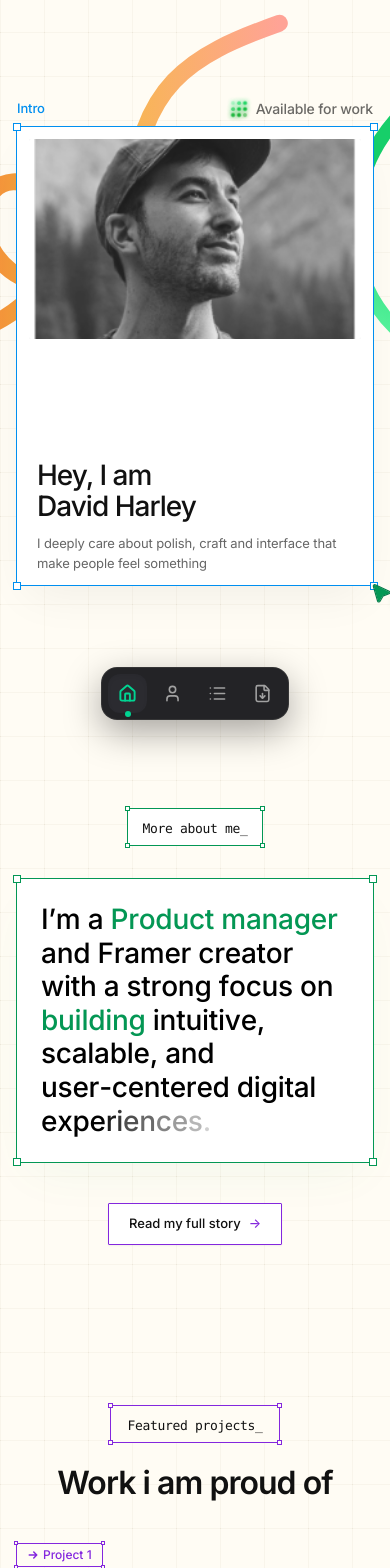
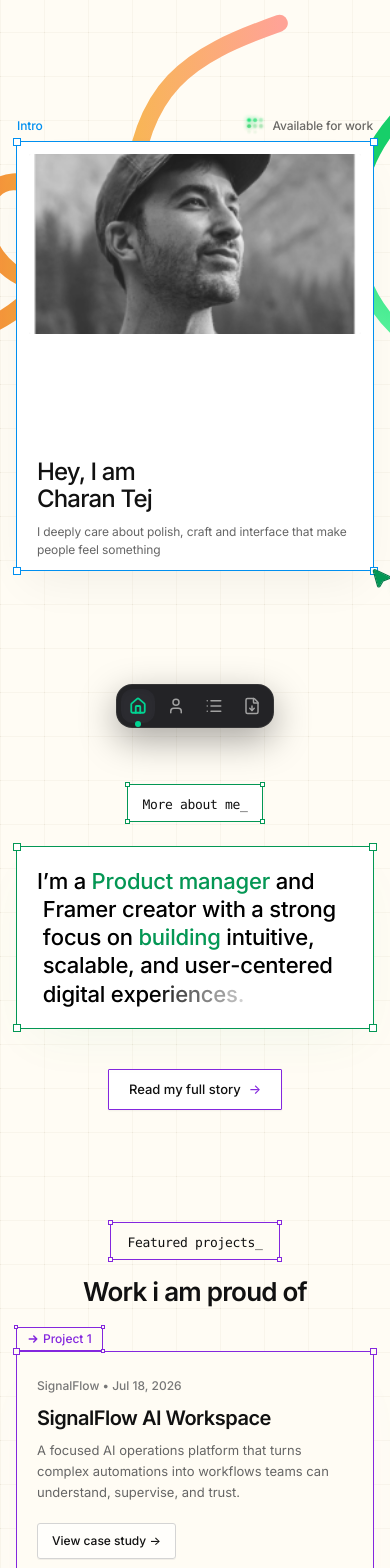
Before and after one commit to Charantej111/charan-portfolio, a React (Vite) app: page / in a window 390 px wide. Shown: the part 100-1668 px from the top of the page. Built offline with nearby package versions, Linux system fonts and the light colour scheme; a web font is replaced by a local one.

Commit message:
style: optimize spacing, typography, and responsive layouts across all mobile viewports

```diff
--- a/src/components/AboutHeroSection.jsx
+++ b/src/components/AboutHeroSection.jsx
@@ -77,7 +77,7 @@ export default function AboutHeroSection() {
 
         {/* Left Column: Interactive 3-Card Stack with Time-delay & Click-to-send-back */}
         <div
-          className="relative w-[280px] sm:w-[340px] h-[380px] sm:h-[440px] flex items-center justify-center cursor-pointer shrink-0"
+          className="relative w-[260px] xs:w-[280px] sm:w-[340px] h-[340px] xs:h-[380px] sm:h-[440px] flex items-center justify-center cursor-pointer shrink-0"
           onClick={sendToBack}
           title="Click to cycle next photo"
         >
@@ -200,7 +200,7 @@ export default function AboutHeroSection() {
               damping: 22,
               mass: 0.95,
             }}
-            className="relative w-full rounded-[2px] border-[1.5px] bg-white/90 backdrop-blur-sm p-6 sm:p-10 md:p-12 transition-colors"
+            className="relative w-full rounded-[2px] border-[1.5px] bg-white/90 backdrop-blur-sm p-5 sm:p-10 md:p-12 transition-colors"
           >
             {/* 4 Framer Canvas Corner Anchors */}
             <div className="absolute -top-[4.5px] -left-[4.5px] w-[8px] h-[8px] bg-white border-[1.5px] border-[#008ff0] pointer-events-none" />
@@ -230,13 +230,13 @@ export default function AboutHeroSection() {
             />
 
             {/* Content Heading */}
-            <h1 className="text-[28px] sm:text-[38px] md:text-[44px] font-semibold text-[#111111] leading-[1.14] tracking-[-0.03em] relative z-10">
+            <h1 className="text-[24px] xs:text-[28px] sm:text-[38px] md:text-[44px] font-semibold text-[#111111] leading-[1.15] tracking-[-0.03em] relative z-10">
               I build the parts of a product that people never think about.
             </h1>
 
             {/* Content Body */}
-            <p className="mt-4 sm:mt-6 text-[14px] sm:text-[16px] text-neutral-600 leading-[1.6] relative z-10">
-              I’m David, a Product manager and Framer creator. Six years of research, interaction models and design systems - then building them for real.
+            <p className="mt-3 sm:mt-6 text-[13px] sm:text-[16px] text-neutral-600 leading-[1.6] relative z-10">
+              I’m Charan Tej, a Product manager and Framer creator. Six years of research, interaction models and design systems - then building them for real.
             </p>
 
             {/* Interactive "Auto-fit Content" Canvas Cursor (100% Transparent, No Box Container) */}
--- a/src/components/AboutSection.jsx
+++ b/src/components/AboutSection.jsx
@@ -5,10 +5,10 @@ import SmoothRevealText from './SmoothRevealText';
 
 export default function AboutSection({ onReadStory }) {
   return (
-    <section className="relative w-full py-20 sm:py-28 px-4 sm:px-6 flex flex-col items-center justify-center select-none z-10">
+    <section className="relative w-full py-14 sm:py-20 md:py-28 px-4 sm:px-6 flex flex-col items-center justify-center select-none z-10">
 
       {/* Top Section Tag: "More about me_" with 4 corner anchor dots and solid green border */}
-      <div className="mb-8 sm:mb-10 flex items-center justify-center">
+      <div className="mb-6 sm:mb-10 flex items-center justify-center">
         <div className="relative px-3.5 py-1.5 rounded-[1px] border-[1.3px] border-[#039754] bg-white">
           {/* Tag corner handles */}
           <div className="absolute -top-[3px] -left-[3px] w-[5px] h-[5px] bg-white border-[1px] border-[#039754] pointer-events-none" />
@@ -22,7 +22,7 @@ export default function AboutSection({ onReadStory }) {
       </div>
 
       {/* Main Focus Card Frame: max-w-[700px], border: 1.2px solid #039754 */}
-      <div className="relative w-full max-w-[700px] bg-white rounded-[1px] border-[1.2px] border-[#039754] p-6 sm:p-12 md:p-[60px] shadow-[0_20px_50px_-15px_rgba(3,151,84,0.06)] overflow-visible">
+      <div className="relative w-full max-w-[700px] bg-white rounded-[1px] border-[1.2px] border-[#039754] p-5 sm:p-10 md:p-[60px] shadow-[0_20px_50px_-15px_rgba(3,151,84,0.06)] overflow-visible">
 
         {/* 4 Corner Anchor Handles (exact Framer 9x9 #039754 border) */}
         <div className="absolute -top-[4px] -left-[4px] w-[8px] sm:w-[9px] h-[8px] sm:h-[9px] bg-white border-[1.3px] border-[#039754] z-20 pointer-events-none" />
--- a/src/components/AvailableForWorkBadge.jsx
+++ b/src/components/AvailableForWorkBadge.jsx
@@ -42,7 +42,7 @@ export default function AvailableForWorkBadge() {
       `}</style>
 
       {/* Available for work text (order 1 in desktop/final state) */}
-      <span className="order-2 text-[14px] font-medium text-[#060606]/60 tracking-[-0.01em] whitespace-nowrap leading-[1.4em]">
+      <span className="order-2 text-[12px] sm:text-[14px] font-medium text-[#060606]/60 tracking-[-0.01em] whitespace-nowrap leading-[1.4em]">
         Available for work
       </span>
 
--- a/src/components/BottomDock.jsx
+++ b/src/components/BottomDock.jsx
@@ -45,12 +45,12 @@ export default function BottomDock({ currentView = 'home', onNavigate }) {
 
   return (
     <motion.nav
-      className="fixed bottom-6 left-1/2 -translate-x-1/2 z-50 select-none"
+      className="fixed bottom-4 sm:bottom-6 left-1/2 -translate-x-1/2 z-50 select-none"
       initial={{ opacity: 0, y: 30 }}
       animate={{ opacity: 1, y: 0 }}
       transition={{ duration: 0.7, ease: [0.16, 1, 0.3, 1], delay: 0.6 }}
     >
-      <div className="bg-[#18181B]/95 backdrop-blur-xl border border-neutral-700/60 rounded-2xl p-1.5 flex items-center gap-1.5 shadow-[0_12px_36px_rgba(0,0,0,0.35)]">
+      <div className="bg-[#18181B]/95 backdrop-blur-xl border border-neutral-700/60 rounded-2xl p-1 sm:p-1.5 flex items-center gap-1 sm:gap-1.5 shadow-[0_12px_36px_rgba(0,0,0,0.35)]">
         {navItems.map((item) => {
           const Icon = item.icon;
           const isActive = currentView === item.id;
@@ -62,13 +62,13 @@ export default function BottomDock({ currentView = 'home', onNavigate }) {
               whileHover={{ scale: 1.08 }}
               whileTap={{ scale: 0.94 }}
               title={item.label}
-              className={`relative p-2.5 rounded-xl transition-colors duration-200 cursor-pointer ${
+              className={`relative p-2 sm:p-2.5 rounded-xl transition-colors duration-200 cursor-pointer ${
                 isActive
                   ? 'bg-[#2B2B30] text-emerald-400 shadow-inner'
                   : 'text-neutral-400 hover:text-white hover:bg-neutral-800/50'
               }`}
             >
-              <Icon size={19} strokeWidth={isActive ? 2.4 : 2} />
+              <Icon size={18} strokeWidth={isActive ? 2.4 : 2} className="sm:w-[19px] sm:h-[19px]" />
 
               {/* Active Dot Indicator */}
               {isActive && (
--- a/src/components/CareerCheckpointsSection.jsx
+++ b/src/components/CareerCheckpointsSection.jsx
@@ -64,10 +64,10 @@ const CHECKPOINTS = [
 
 export default function CareerCheckpointsSection() {
   return (
-    <section className="relative w-full py-20 sm:py-28 px-4 sm:px-6 flex flex-col items-center select-none z-10">
+    <section className="relative w-full py-14 sm:py-20 md:py-28 px-4 sm:px-6 flex flex-col items-center select-none z-10">
 
       {/* Top Tag: "Career checkpoints_" with Green Border */}
-      <div className="flex flex-col items-center gap-4 mb-14 sm:mb-20 z-10">
+      <div className="flex flex-col items-center gap-3 sm:gap-4 mb-10 sm:mb-14 md:mb-20 z-10">
         <div className="relative px-4 py-1.5 rounded-[2px] border-[1.3px] border-[#039855] bg-[#FFFCF4]">
           <div className="absolute -top-[3px] -left-[3px] w-[5px] h-[5px] bg-[#FFFCF4] border-[1.2px] border-[#039855] pointer-events-none" />
           <div className="absolute -top-[3px] -right-[3px] w-[5px] h-[5px] bg-[#FFFCF4] border-[1.2px] border-[#039855] pointer-events-none" />
@@ -79,7 +79,7 @@ export default function CareerCheckpointsSection() {
           </span>
         </div>
 
-        <h2 className="text-[30px] sm:text-[44px] font-semibold text-[#111111] tracking-[-0.03em] text-center">
+        <h2 className="text-[24px] sm:text-[38px] md:text-[44px] font-semibold text-[#111111] tracking-[-0.03em] text-center">
           A journey shaped by great teams.
         </h2>
       </div>
@@ -93,7 +93,7 @@ export default function CareerCheckpointsSection() {
         </div>
 
         {/* Timeline Items */}
-        <div className="relative w-full flex flex-col lg:flex-row items-center justify-between gap-12 lg:gap-8 z-10">
+        <div className="relative w-full flex flex-col lg:flex-row items-center justify-between gap-8 lg:gap-8 z-10">
           {CHECKPOINTS.map((item, index) => (
             <div key={item.id} className="relative flex flex-col items-center w-full max-w-[360px] lg:max-w-none lg:w-[330px]">
 
--- a/src/components/HeroCard.jsx
+++ b/src/components/HeroCard.jsx
@@ -57,7 +57,7 @@ export default function HeroCard() {
   const isContentRevealed = stage >= 2;
 
   return (
-    <div className="relative mx-auto w-full max-w-[650px] min-h-[460px] sm:min-h-[400px] select-none flex items-center justify-center">
+    <div className="relative mx-auto w-full max-w-[650px] min-h-[430px] sm:min-h-[400px] select-none flex items-center justify-center">
 
       {/* ================= CORNER DECOR STICKERS ================= */}
       <motion.div
@@ -107,19 +107,19 @@ export default function HeroCard() {
       >
         {/* --- Top Selection Labels --- */}
         <motion.div
-          className="absolute -top-[28px] left-0 flex items-center select-none pointer-events-none"
+          className="absolute -top-[25px] sm:-top-[28px] left-0 flex items-center select-none pointer-events-none"
           initial={{ opacity: 0, y: 3 }}
           animate={{ opacity: isContentRevealed ? 1 : 0, y: isContentRevealed ? 0 : 3 }}
           transition={{ duration: 0.35 }}
         >
-          <span className="text-[13px] sm:text-[14px] font-medium text-[#008FF0] tracking-[-0.01em]">
+          <span className="text-[12px] sm:text-[14px] font-medium text-[#008FF0] tracking-[-0.01em]">
             Intro
           </span>
         </motion.div>
 
         {/* "Available for work" badge at top-right */}
         <motion.div
-          className="absolute -top-[28px] right-0 flex items-center select-none pointer-events-none"
+          className="absolute -top-[25px] sm:-top-[28px] right-0 flex items-center select-none pointer-events-none"
           initial={{ opacity: 0, y: 3 }}
           animate={{ opacity: isContentRevealed ? 1 : 0, y: isContentRevealed ? 0 : 3 }}
           transition={{ duration: 0.35 }}
@@ -150,10 +150,10 @@ export default function HeroCard() {
           }`}
         >
           {/* Left Column: Image Container */}
-          <div className="w-full sm:w-[45%] h-[200px] sm:h-[calc(100%-8px)] overflow-hidden rounded-[2px] bg-neutral-200 shrink-0">
+          <div className="w-full sm:w-[45%] h-[180px] xs:h-[190px] sm:h-[calc(100%-8px)] overflow-hidden rounded-[2px] bg-neutral-200 shrink-0">
             <img
               src={DAVID_SUMMER_PHOTO}
-              alt="David Harley Portrait"
+              alt="Charan Tej Portrait"
               className="w-full h-full object-cover grayscale contrast-[1.05] brightness-[0.98] transition-transform duration-500 hover:scale-[1.02]"
               style={{ objectPosition: '49.2% 38.4%' }}
               loading="eager"
@@ -161,16 +161,16 @@ export default function HeroCard() {
           </div>
 
           {/* Right Column: Heading + Description */}
-          <div className="w-full sm:w-[48%] flex flex-col justify-center gap-3 text-left px-2 sm:px-4">
+          <div className="w-full sm:w-[48%] flex flex-col justify-center gap-2.5 sm:gap-3 text-left px-2 sm:px-4">
             {/* Heading */}
-            <h1 className="text-[#111111] font-medium text-[28px] sm:text-[34px] md:text-[40px] leading-[1.1] tracking-[-0.035em]">
+            <h1 className="text-[#111111] font-medium text-[24px] xs:text-[28px] sm:text-[34px] md:text-[40px] leading-[1.12] tracking-[-0.035em]">
               Hey, I am
               <br />
-              David Harley
+              Charan Tej
             </h1>
 
             {/* Subcopy */}
-            <p className="text-[#666666] text-[13px] sm:text-[14px] md:text-[15px] leading-[1.5] font-normal tracking-[-0.01em]">
+            <p className="text-[#666666] text-[12px] sm:text-[14px] md:text-[15px] leading-[1.45] sm:leading-[1.5] font-normal tracking-[-0.01em]">
               I deeply care about polish, craft and interface that make people feel something
             </p>
           </div>
--- a/src/components/ProjectsSection.jsx
+++ b/src/components/ProjectsSection.jsx
@@ -71,7 +71,7 @@ export default function ProjectsSection({
   };
 
   return (
-    <section id="projects" className="relative w-full py-20 sm:py-28 px-4 sm:px-6 flex flex-col items-center select-none z-10">
+    <section id="projects" className="relative w-full py-14 sm:py-20 md:py-28 px-4 sm:px-6 flex flex-col items-center select-none z-10">
 
       {/* Background Animated Fluid Ribbons */}
       <div className="absolute inset-0 pointer-events-none overflow-hidden z-0">
@@ -85,7 +85,7 @@ export default function ProjectsSection({
       </div>
 
       {/* Top Header Tag */}
-      <div className="flex flex-col items-center gap-4 mb-16 sm:mb-20 z-10 text-center">
+      <div className="flex flex-col items-center gap-3 sm:gap-4 mb-10 sm:mb-16 md:mb-20 z-10 text-center">
         <div className="relative px-4 py-1.5 rounded-[2px] border-[1.3px] border-[#8427DE] bg-[#FFFCF4]">
           {/* Corner handle dots */}
           <div className="absolute -top-[3px] -left-[3px] w-[5px] h-[5px] bg-[#FFFCF4] border-[1.2px] border-[#8427DE] pointer-events-none" />
@@ -99,18 +99,18 @@ export default function ProjectsSection({
         </div>
 
         {/* Section Heading */}
-        <h2 className="text-[32px] sm:text-[44px] font-semibold text-[#111111] tracking-[-0.03em]">
+        <h2 className="text-[26px] sm:text-[38px] md:text-[44px] font-semibold text-[#111111] tracking-[-0.03em]">
           {title}
         </h2>
       </div>
 
       {/* Projects List */}
-      <div className="w-full max-w-[1000px] flex flex-col gap-16 sm:gap-20 z-10">
+      <div className="w-full max-w-[1000px] flex flex-col gap-12 sm:gap-16 md:gap-20 z-10">
         {displayedProjects.map((project) => (
           <div key={project.id} className="relative w-full">
 
             {/* Top-Left Tag: "Project X" with Purple Border, Corner Handles & Arrow */}
-            <div className="absolute -top-7 left-0 z-20">
+            <div className="absolute -top-6 sm:-top-7 left-0 z-20">
               <div className="relative inline-flex items-center gap-1 px-2.5 py-0.5 rounded-[2px] border-[1.2px] border-[#8427DE] bg-[#FFFCF4] text-[12px] font-medium text-[#8427DE]">
                 <div className="absolute -top-[3px] -left-[3px] w-[4px] h-[4px] bg-[#FFFCF4] border-[1px] border-[#8427DE] pointer-events-none" />
                 <div className="absolute -top-[3px] -right-[3px] w-[4px] h-[4px] bg-[#FFFCF4] border-[1px] border-[#8427DE] pointer-events-none" />
@@ -125,7 +125,7 @@ export default function ProjectsSection({
             </div>
 
             {/* Project Card Frame (Purple border #8427DE matching Framer) */}
-            <div className="relative w-full rounded-[2px] border-[1.3px] border-[#8427DE] bg-[#FFFCF4] p-6 sm:p-10 md:p-12 shadow-[0_20px_50px_-20px_rgba(132,39,222,0.05)] flex flex-col md:flex-row items-center gap-8 md:gap-10 justify-between">
+            <div className="relative w-full rounded-[2px] border-[1.3px] border-[#8427DE] bg-[#FFFCF4] p-5 sm:p-8 md:p-12 shadow-[0_20px_50px_-20px_rgba(132,39,222,0.05)] flex flex-col md:flex-row items-center gap-6 sm:gap-8 md:gap-10 justify-between">
 
               {/* 4 Corner Anchor Handles (Framer Canvas Selection Handles) */}
               <div className="absolute -top-[4px] -left-[4px] w-[7px] h-[7px] bg-[#FFFCF4] border-[1.3px] border-[#8427DE] z-20 pointer-events-none" />
@@ -136,27 +136,27 @@ export default function ProjectsSection({
               {/* Left Column: Details & CTA */}
               <div className="flex-1 flex flex-col justify-between text-left h-full w-full">
                 <div>
-                  <span className="text-[13px] font-medium text-[#777777]">
+                  <span className="text-[12px] sm:text-[13px] font-medium text-[#777777]">
                     {project.subtitle}
                   </span>
 
-                  <h3 className="mt-3 sm:mt-4 text-[24px] sm:text-[32px] font-semibold text-[#111111] leading-[1.2] tracking-[-0.025em]">
+                  <h3 className="mt-2.5 sm:mt-4 text-[20px] sm:text-[28px] md:text-[32px] font-semibold text-[#111111] leading-[1.2] tracking-[-0.025em]">
                     {project.title}
                   </h3>
 
-                  <p className="mt-3 sm:mt-4 text-[14px] sm:text-[15px] text-[#666666] leading-[1.6] max-w-[420px]">
+                  <p className="mt-2.5 sm:mt-4 text-[13px] sm:text-[15px] text-[#666666] leading-[1.6] max-w-[420px]">
                     {project.description}
                   </p>
                 </div>
 
-                <div className="mt-6 sm:mt-10">
+                <div className="mt-5 sm:mt-8 md:mt-10">
                   <motion.button
                     onClick={() => handleCaseStudyClick(project.id)}
                     whileHover={{ scale: 1.05, x: 4 }}
                     whileTap={{ scale: 0.95 }}
                     transition={{ type: 'spring', stiffness: 400, damping: 25 }}
                     type="button"
-                    className="inline-flex items-center gap-2 px-4 py-2 rounded-[3px] border border-neutral-300 hover:border-black text-[13px] font-medium text-[#111111] transition-colors bg-white/70 cursor-pointer shadow-2xs"
+                    className="inline-flex items-center gap-2 px-3.5 sm:px-4 py-2 rounded-[3px] border border-neutral-300 hover:border-black text-[12px] sm:text-[13px] font-medium text-[#111111] transition-colors bg-white/70 cursor-pointer shadow-2xs"
                   >
                     <span>{project.linkText}</span>
                   </motion.button>
@@ -168,7 +168,7 @@ export default function ProjectsSection({
                 whileHover={{ scale: 1.03 }}
                 transition={{ type: 'spring', stiffness: 350, damping: 25 }}
                 onClick={() => handleCaseStudyClick(project.id)}
-                className="w-full md:w-[460px] h-[260px] sm:h-[340px] shrink-0 overflow-hidden rounded-[2px] bg-neutral-100 flex items-center justify-center cursor-pointer shadow-inner"
+                className="w-full md:w-[460px] h-[200px] sm:h-[280px] md:h-[340px] shrink-0 overflow-hidden rounded-[2px] bg-neutral-100 flex items-center justify-center cursor-pointer shadow-inner"
               >
                 <img
                   src={project.image}
--- a/src/components/SmoothRevealText.jsx
+++ b/src/components/SmoothRevealText.jsx
@@ -91,7 +91,7 @@ export default function SmoothRevealText({
   return (
     <div
       ref={containerRef}
-      className="w-full text-left font-neue font-medium leading-[1.2] tracking-[-0.01em] text-[28px] sm:text-[36px] md:text-[44px] select-none"
+      className="w-full text-left font-neue font-medium leading-[1.28] sm:leading-[1.2] tracking-[-0.01em] text-[22px] xs:text-[26px] sm:text-[36px] md:text-[44px] select-none"
       style={{
         whiteSpace: "pre-wrap",
         textWrap: "balance",
--- a/src/components/WhatIOfferSection.jsx
+++ b/src/components/WhatIOfferSection.jsx
@@ -53,10 +53,10 @@ export default function WhatIOfferSection() {
   return (
     <section
       id="services"
-      className="relative w-full py-24 sm:py-32 px-4 sm:px-6 flex flex-col items-center select-none z-10 overflow-hidden"
+      className="relative w-full py-14 sm:py-24 md:py-32 px-4 sm:px-6 flex flex-col items-center select-none z-10 overflow-hidden"
     >
       {/* Top Header Tag: "What I offer_" */}
-      <div className="flex flex-col items-center gap-3 mb-16 sm:mb-20 z-20">
+      <div className="flex flex-col items-center gap-3 mb-10 sm:mb-16 md:mb-20 z-20">
         <div className="relative px-4 py-1.5 rounded-[2px] border-[1.3px] border-[#D68D06] bg-[#FFFCF4]">
           {/* Corner handle dots */}
           <div className="absolute -top-[3px] -left-[3px] w-[5px] h-[5px] bg-[#FFFCF4] border-[1.2px] border-[#D68D06] pointer-events-none" />
@@ -69,7 +69,7 @@ export default function WhatIOfferSection() {
           </span>
         </div>
 
-        <h2 className="text-[32px] sm:text-[44px] font-semibold text-[#111111] tracking-[-0.03em] text-center">
+        <h2 className="text-[26px] sm:text-[38px] md:text-[44px] font-semibold text-[#111111] tracking-[-0.03em] text-center">
           How I can help
         </h2>
       </div>
@@ -148,7 +148,7 @@ export default function WhatIOfferSection() {
         MOBILE / TABLET PRESENTATION (< md):
         Responsive staggered cards scrolling into view cleanly with natural tilt
       */}
-      <div className="flex md:hidden flex-col sm:grid sm:grid-cols-2 gap-6 w-full max-w-md sm:max-w-xl z-10">
+      <div className="flex md:hidden flex-col sm:grid sm:grid-cols-2 gap-4 sm:gap-6 w-full max-w-sm sm:max-w-xl z-10">
         {SERVICES.map((service, index) => (
           <motion.div
             key={service.id}
@@ -172,10 +172,10 @@ export default function WhatIOfferSection() {
             style={{
               backgroundColor: service.cardColor,
             }}
-            className="w-full h-[320px] rounded-[20px] p-6 flex flex-col items-center justify-between shadow-[0_16px_40px_-15px_rgba(0,0,0,0.2)] cursor-pointer"
+            className="w-full h-[270px] sm:h-[320px] rounded-[18px] p-5 sm:p-6 flex flex-col items-center justify-between shadow-[0_16px_40px_-15px_rgba(0,0,0,0.2)] cursor-pointer"
           >
             {/* Top 3D Isometric Illustration */}
-            <div className="w-full h-[170px] overflow-hidden flex items-center justify-center">
+            <div className="w-full h-[140px] sm:h-[170px] overflow-hidden flex items-center justify-center">
               <img
                 src={service.imageSrc}
                 alt={service.alt}
@@ -185,12 +185,12 @@ export default function WhatIOfferSection() {
             </div>
 
             {/* Bottom Stacked Typography */}
-            <div className="w-full flex flex-col items-center text-center mt-2">
+            <div className="w-full flex flex-col items-center text-center mt-1 sm:mt-2">
               {service.title.map((line, i) => (
                 <span
                   key={i}
                   style={{ color: service.textColor }}
-                  className="text-[22px] font-semibold tracking-[-0.03em] leading-[1.12]"
+                  className="text-[19px] sm:text-[22px] font-semibold tracking-[-0.03em] leading-[1.12]"
                 >
                   {line}
                 </span>
```
Also changed, not shown: src/components/ByTheNumbersSection.jsx (+10 -10 lines), src/components/Footer.jsx (+16 -14 lines).
